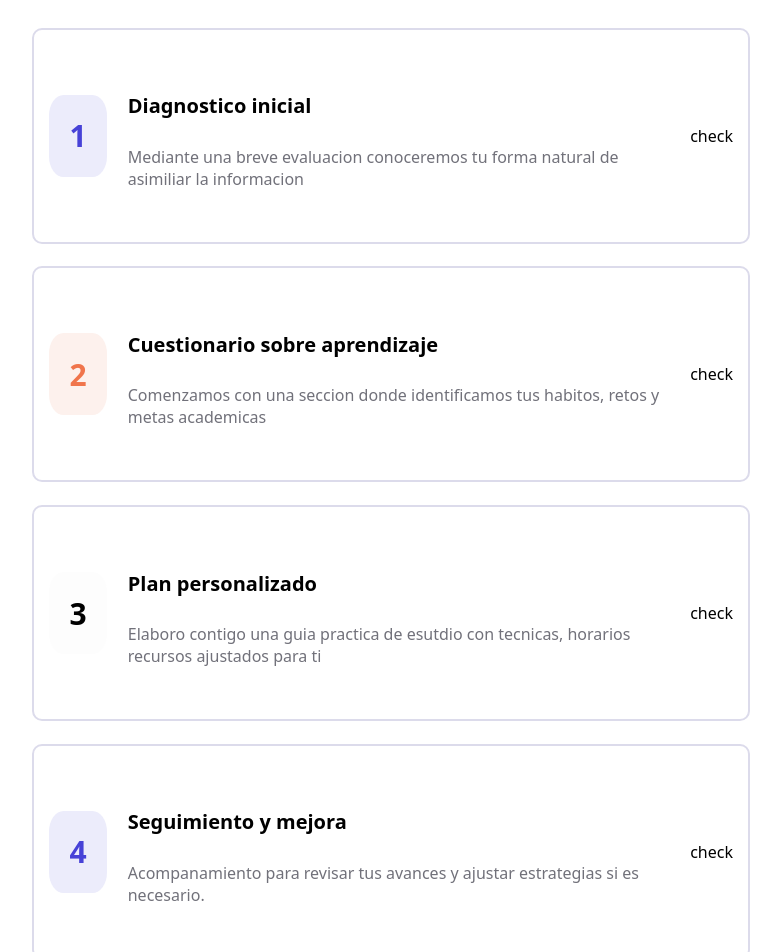
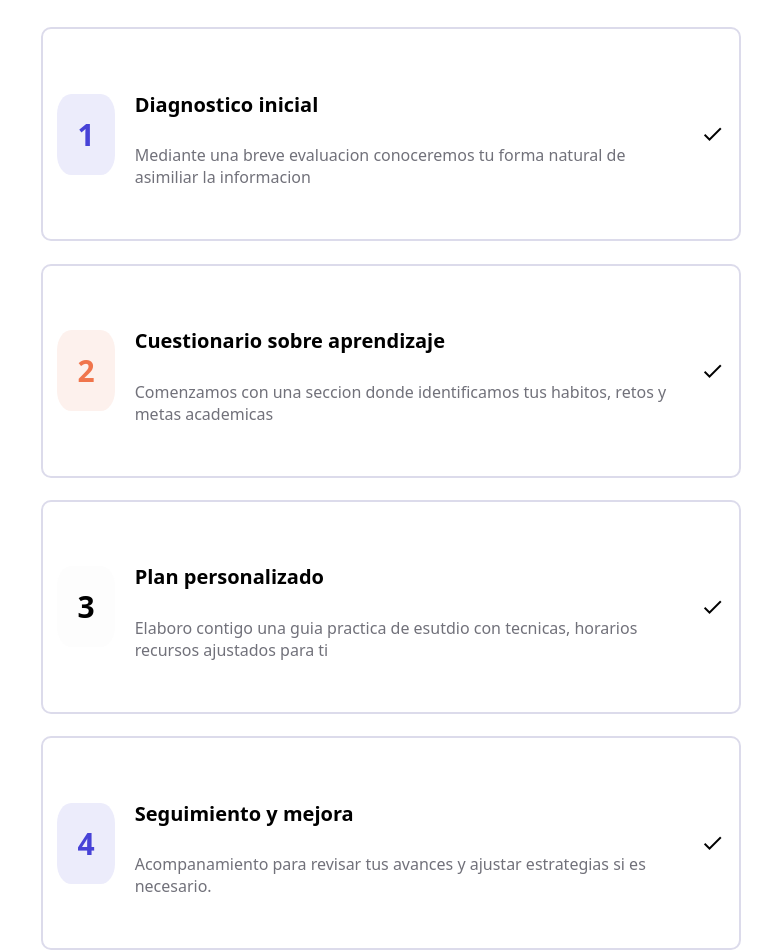
Before and after one commit to pabloduarte9679/prototipo-aplicacion, a React (Vite) app: page / in a window 1280 px wide. Shown: the part 2980-3932 px from the top of the page, without its empty margins (249-1030 px from the left). Built offline with nearby package versions, Linux system fonts and the light colour scheme.

Commit message:
modified icons style class

```diff
--- a/src/Homepage.jsx
+++ b/src/Homepage.jsx
@@ -164,7 +164,7 @@ const ListSection = () => {
             <h4 style={{fontSize: "1.25rem"}}>Diagnostico inicial</h4>
 	    <p style={{color: "#71717a"}}>Mediante una breve evaluacion conoceremos tu forma natural de asimiliar la informacion</p>
 	  </div>
-	  <span className="material-symbols-outlined">
+	  <span className="material-icons">
 	  check
 	  </span>
 	</div>
@@ -175,7 +175,7 @@ const ListSection = () => {
             <h4 style={{fontSize: "1.25rem"}}>Cuestionario sobre aprendizaje</h4>
 	    <p style={{color: "#71717a"}}>Comenzamos con una seccion donde identificamos tus habitos, retos y metas academicas</p>
 	  </div>
-	  <span className="material-symbols-outlined">
+	  <span className="material-icons">
 	  check
 	  </span>
 	</div>
@@ -187,7 +187,7 @@ const ListSection = () => {
             <h4 style={{fontSize: "1.25rem"}}>Plan personalizado</h4>
 	    <p style={{color: "#71717a"}}>Elaboro contigo una guia practica de esutdio con tecnicas, horarios recursos ajustados para ti</p>
 	  </div>
-	  <span className="material-symbols-outlined">
+	  <span className="material-icons">
 	  check
 	  </span>
 	</div>
@@ -198,7 +198,7 @@ const ListSection = () => {
             <h4 style={{fontSize: "1.25rem"}}>Seguimiento y mejora</h4>
 	    <p style={{color: "#71717a"}}>Acompanamiento para revisar tus avances y ajustar estrategias si es necesario.</p>
 	  </div>
-	  <span className="material-symbols-outlined">
+	  <span className="material-icons">
 	  check
 	  </span>
 	</div>
```
